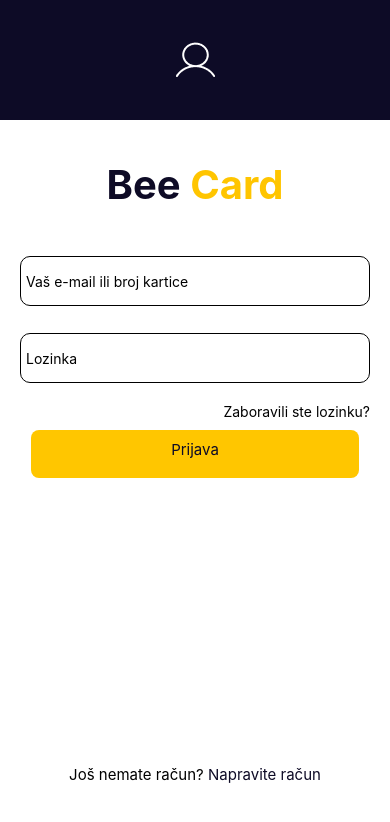
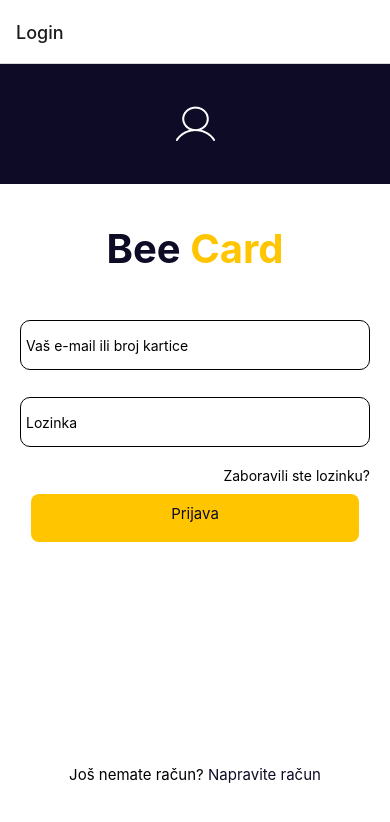
Before and after one commit to danic999/beeapp, a React Native app: screen /Login in a window 390 px wide. Shown: the top 822 px of the page. Built offline with nearby package versions, Linux system fonts and the light colour scheme.

Commit message:
navigacija pokusaj
navigacija

```diff
--- a/App.js
+++ b/App.js
@@ -1,9 +1,25 @@
-import React from "react";
+import * as React from 'react';
+import { NavigationContainer } from '@react-navigation/native';
+import { createNativeStackNavigator } from '@react-navigation/native-stack';
 import LoginScreen from "./app/screens/LoginScreen";
 import RegisterScreen from "./app/screens/RegisterScreen";
+const Stack = createNativeStackNavigator();
 
-function App(props) {
-  return <LoginScreen></LoginScreen>;
-}
+const App = () => {
+  return (
 
+    <NavigationContainer>
+      <Stack.Navigator>
+      <Stack.Screen
+          name="Login"
+          component={LoginScreen}
+        />
+        <Stack.Screen
+          name="Register"
+          component={RegisterScreen}
+        />
+      </Stack.Navigator>
+    </NavigationContainer>
+  );
+};
 export default App;
--- a/app/screens/LoginScreen.js
+++ b/app/screens/LoginScreen.js
@@ -3,8 +3,11 @@
 import ButtonBC from "../components/ButtonBC";
 
 
-const LoginScreen = () => {
+
+const LoginScreen = ({navigation}) => {
+
   return (
+
     <View style={styles.body}>
       <Heading />
       <View style={styles.view1}>
@@ -27,7 +30,7 @@
 
         <Text style={styles.text1}>
           Još nemate račun?{" "}
-          <Text style={styles.text_black}>Napravite račun</Text>
+          <Text style={styles.text_black} onPress={() => navigation.navigate('Register')}>Napravite račun</Text>
         </Text>
       </View>
     </View>
--- a/package.json
+++ b/package.json
@@ -10,6 +10,8 @@
     "eject": "expo eject"
   },
   "dependencies": {
+    "@react-navigation/native": "^6.0.10",
+    "@react-navigation/native-stack": "^6.6.2",
     "expo": "~44.0.0",
     "expo-status-bar": "~1.2.0",
     "formik": "^2.2.9",
@@ -17,6 +19,8 @@
     "react-dom": "17.0.1",
     "react-native": "0.64.3",
     "react-native-drop-shadow": "^0.0.4",
+    "react-native-safe-area-context": "^4.2.5",
+    "react-native-screens": "^3.13.1",
     "react-native-web": "0.17.1",
     "yup": "^0.32.11"
   },
```
Also changed, not shown: 1 other file (tests, documents, lock files or other folders).
